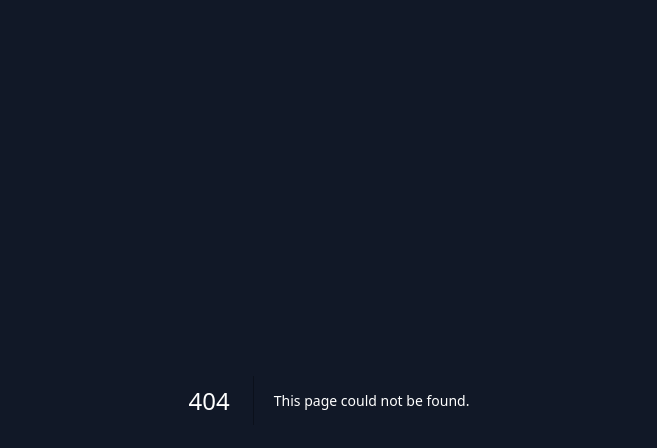
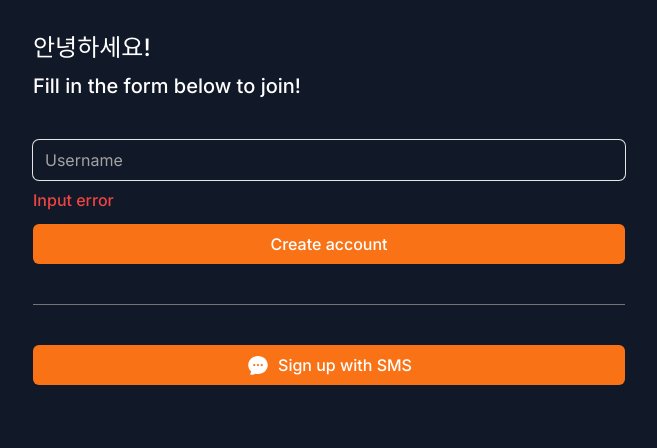
Before and after one commit to gksehfapd/carrot-market-reloaded, a Next.js app: page /create-account in a window 1280 px wide. Before the commit this address had no page. Shown: the top 448 px of the page, without its empty margins (311-968 px from the left). Built offline with nearby package versions, Linux system fonts and the light colour scheme.

Commit message:
feat: 회원가입 페이지

```diff
--- /dev/null
+++ b/app/create-account/page.tsx
@@ -0,0 +1,37 @@
+import { ChatBubbleOvalLeftEllipsisIcon } from '@heroicons/react/24/solid'
+import Link from 'next/link'
+
+export default function CreateAccount() {
+	return (
+		<div className='flex flex-col gap-10 py-8 px-6'>
+			<div className='flex flex-col gap-2 *:font-medium'>
+				<h1 className='text-2xl'>안녕하세요!</h1>
+				<h2 className='text-xl'>Fill in the form below to join!</h2>
+			</div>
+			<form className='flex flex-col gap-3'>
+				<div className='flex flex-col gap-2'>
+					<input
+						className='bg-transparent rounded-md w-full h-10 focus:outline-none ring-1 focus:ring-2 ring-neutral-200 focus:ring-orange-500 border-none placeholder:text-neutral-400'
+						type='text'
+						placeholder='Username'
+						required
+					/>
+					<span className='text-red-500 font-medium'>Input error</span>
+				</div>
+				<button className='primary-btn h-10'>Create account</button>
+			</form>
+			<div className='w-full h-px bg-neutral-500' />
+			<div>
+				<Link
+					className='primary-btn flex h-10 items-center justify-center gap-2'
+					href='/sms'
+				>
+					<span>
+						<ChatBubbleOvalLeftEllipsisIcon className='h-6 w-6' />
+					</span>
+					<span>Sign up with SMS</span>
+				</Link>
+			</div>
+		</div>
+	)
+}
--- a/app/globals.css
+++ b/app/globals.css
@@ -14,7 +14,7 @@
 	}
 }
 @layer components {
-	.btn {
-		@apply w-full bg-black h-10 text-white rounded-sexy-name mt-tomato;
+	.primary-btn {
+		@apply w-full bg-orange-500 text-white  font-medium  rounded-md text-center hover:bg-orange-400 transition-colors;
 	}
 }
--- a/app/page.tsx
+++ b/app/page.tsx
@@ -9,11 +9,7 @@
 				<h2 className='text-2xl'>당근 마켓에 어서오세요!</h2>
 			</div>
 			<div className='flex flex-col items-center gap-3 w-full'>
-				<Link
-					href='/create-account'
-					className='w-full bg-orange-500 text-white text-lg font-medium py-2.5
-					rounded-md text-center hover:bg-orange-400 transition-color'
-				>
+				<Link href='/create-account' className='primary-btn text-lg py-2.5'>
 					시작하기
 				</Link>
 				<div className='flex gap-2'>
--- a/package.json
+++ b/package.json
@@ -9,6 +9,7 @@
     "lint": "next lint"
   },
   "dependencies": {
+    "@heroicons/react": "^2.1.5",
     "@tailwindcss/forms": "^0.5.7",
     "next": "14.2.5",
     "react": "^18",
```
Also changed, not shown: 1 other file (tests, documents, lock files or other folders).
